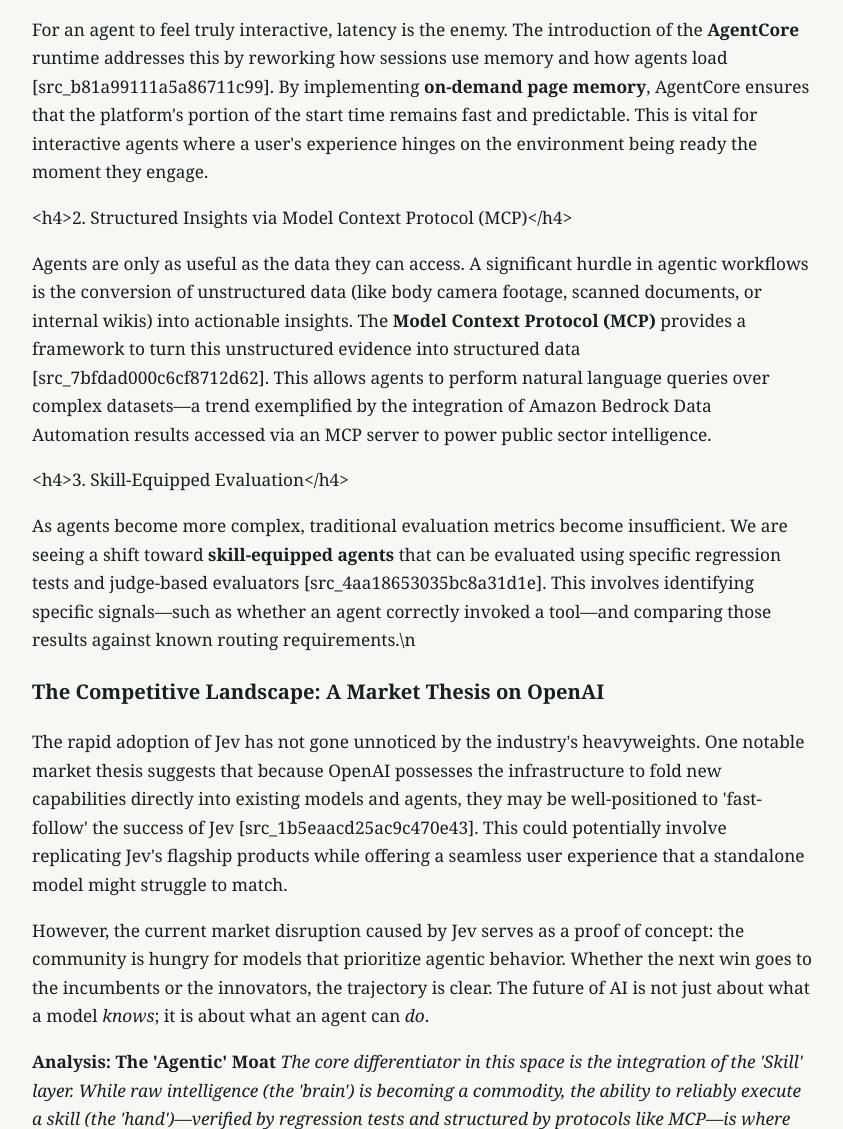
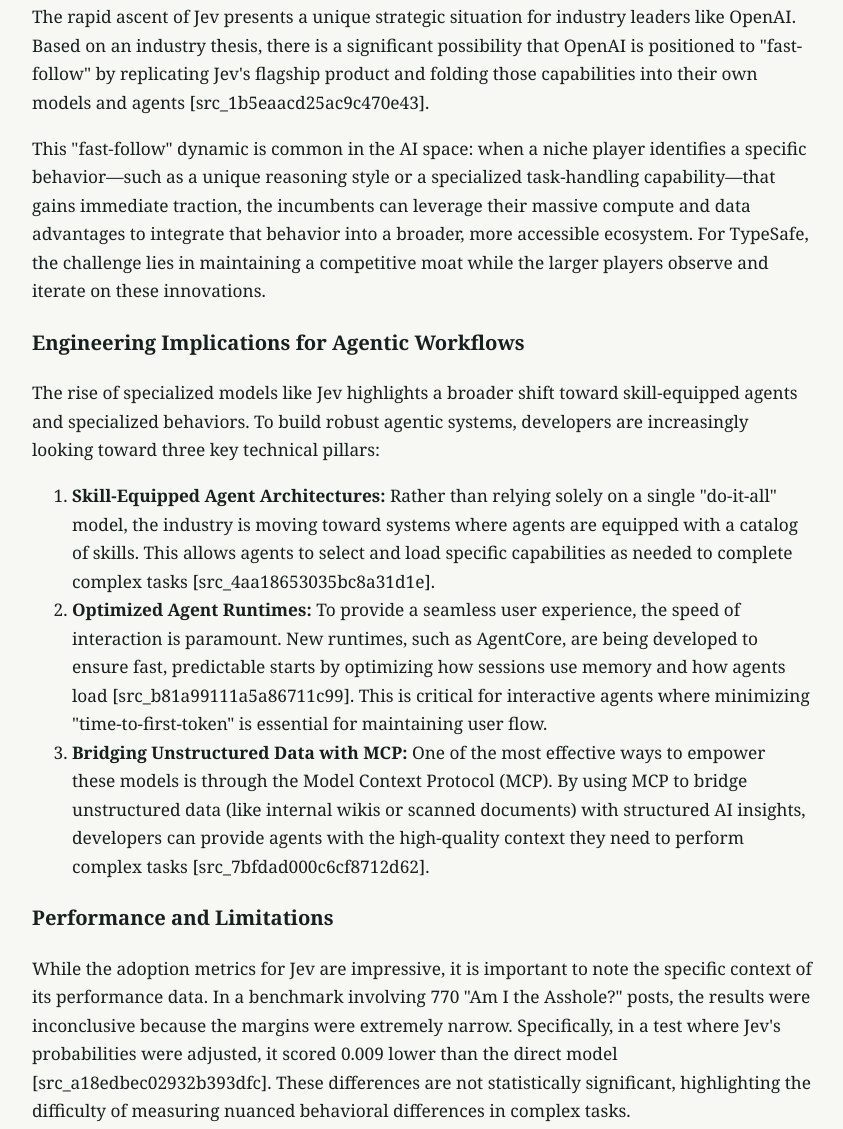
Before and after one commit to OrchestronAI/AIResearch, a plain HTML site: page articles/kev-and-jev/index.html in a window 1280 px wide. Shown: the part 1671-2800 px from the top of the page, without its empty margins (218-1061 px from the left). Drawn offline with Linux system fonts and the light colour scheme.

Commit message:
Publish The Jev Phenomenon: Rapid Adoption and the 'Fast-Follow' Dynamics of Agentic AI

```diff
--- a/articles/kev-and-jev/index.html
+++ b/articles/kev-and-jev/index.html
@@ -1,23 +1,24 @@
 <!doctype html>
 <html lang="en"><head><meta charset="utf-8"><meta name="viewport" content="width=device-width,initial-scale=1">
-<title>The Rise of Jev: Catalyzing the Agentic Era of AI · AI Intelligence</title><link rel="canonical" href="https://orchestronai.github.io/AIResearch/articles/kev-and-jev/">
+<title>The Jev Phenomenon: Rapid Adoption and the &#39;Fast-Follow&#39; Dynamics of Agentic AI · AI Intelligence</title><link rel="canonical" href="https://orchestronai.github.io/AIResearch/articles/kev-and-jev/">
 <link rel="stylesheet" href="https://orchestronai.github.io/AIResearch/assets/site-ce0cb0289bdd.css"><script defer src="https://orchestronai.github.io/AIResearch/assets/site-e74c02c86c87.js"></script>
-<meta name="aipub-version" content="ec4a9c9352f6db8f9623189142935b6312b3580f6aca1a170e8dd3f86c4cd42d"><meta property="og:title" content="The Rise of Jev: Catalyzing the Agentic Era of AI"><meta property="og:description" content="The rapid adoption of TypeSafe&#39;s &#39;Jev&#39; model highlights a pivotal shift in the AI landscape: moving from raw model intelligence to &#39;skill-equipped&#39; agents. This article explores the engineering implications of this shift, including the importance of low-latency runtimes like AgentCore, the Model Context Protocol (MCP) for data structuring, and a market thesis regarding the potential competitive response from industry giants like OpenAI."><meta property="og:image" content="https://orchestronai.github.io/AIResearch/articles/kev-and-jev/cover-8c9828a0bd90.png"><meta property="og:type" content="article"></head><body><a class="skip-link" href="#content">Skip to content</a>
+<meta name="aipub-version" content="d9381fd3287897d7d1b71517bc30a254a32f9c77de33bad85792e91acf7d84a3"><meta property="og:title" content="The Jev Phenomenon: Rapid Adoption and the &#39;Fast-Follow&#39; Dynamics of Agentic AI"><meta property="og:description" content="The rapid rise of &#39;Jev&#39;, a new model spin by TypeSafe, highlights a shift toward specialized model behaviors. While Jev has seen unprecedented adoption speeds on platforms like Vercel, it also creates a strategic opportunity for incumbents like OpenAI to &#39;fast-follow&#39; by integrating similar capabilities into broader agentic ecosystems. This article explores the technical implications for agentic workflows, including the use of Model Context Protocol (MCP) and optimized runtimes."><meta property="og:image" content="https://orchestronai.github.io/AIResearch/articles/kev-and-jev/cover-7665b4daa324.png"><meta property="og:type" content="article"></head><body><a class="skip-link" href="#content">Skip to content</a>
 <header class="site-header"><a class="brand" href="https://orchestronai.github.io/AIResearch/">AI Intelligence</a><nav aria-label="Primary"><a href="https://orchestronai.github.io/AIResearch/">Latest</a><a href="https://orchestronai.github.io/AIResearch/feed.xml">RSS</a><button id="theme-toggle" type="button" aria-label="Toggle color theme">◐</button></nav></header>
-<main id="content"><article class="article"><p class="meta">agents · 2026-10-12</p><h1>The Rise of Jev: Catalyzing the Agentic Era of AI</h1><p class="dek">The rapid adoption of TypeSafe&#39;s &#39;Jev&#39; model highlights a pivotal shift in the AI landscape: moving from raw model intelligence to &#39;skill-equipped&#39; agents. This article explores the engineering implications of this shift, including the importance of low-latency runtimes like AgentCore, the Model Context Protocol (MCP) for data structuring, and a market thesis regarding the potential competitive response from industry giants like OpenAI.</p><img class="cover" src="cover-8c9828a0bd90.png" alt="Cover for The Rise of Jev: Catalyzing the Agentic Era of AI" width="1200" height="630"><div class="prose"><h2>The Jev Phenomenon: A Catalyst for the Agentic Era</h2>
-<p>In the rapidly evolving landscape of Large Language Models (LLMs), a new player has emerged with startling velocity. TypeSafe’s 'Jev' has achieved a milestone rarely seen in the industry: according to Vercel, Jev was adopted faster than any other model in AI Gateway history [src_1b5eaacd25ac9c470e43]. While the specific architectural nuances of Jev remain partially veiled, its meteoric rise signals a fundamental shift in how the industry perceives and utilizes AI.</p>
-<p>We are moving away from a period defined by raw model parameters and toward an era of <strong>Agentic AI</strong>. In this new paradigm, the value of a model is measured not just by its reasoning capabilities, but by its ability to act as a 'skill-equipped' agent capable of navigating complex data layers and executing multi-step workflows.</p>
-<h3>From Intelligence to Agency: The Engineering Shift</h3>
-<p>The success of Jev highlights several critical engineering requirements for the next generation of AI applications. To move from a chatbot to a functional agent, developers must solve for three core pillars:</p>
-&lt;h4&gt;1. High-Speed, Interactive Runtimes&lt;/h4&gt;
-<p>For an agent to feel truly interactive, latency is the enemy. The introduction of the <strong>AgentCore</strong> runtime addresses this by reworking how sessions use memory and how agents load [src_b81a99111a5a86711c99]. By implementing <strong>on-demand page memory</strong>, AgentCore ensures that the platform's portion of the start time remains fast and predictable. This is vital for interactive agents where a user's experience hinges on the environment being ready the moment they engage.</p>
-&lt;h4&gt;2. Structured Insights via Model Context Protocol (MCP)&lt;/h4&gt;
-<p>Agents are only as useful as the data they can access. A significant hurdle in agentic workflows is the conversion of unstructured data (like body camera footage, scanned documents, or internal wikis) into actionable insights. The <strong>Model Context Protocol (MCP)</strong> provides a framework to turn this unstructured evidence into structured data [src_7bfdad000c6cf8712d62]. This allows agents to perform natural language queries over complex datasets—a trend exemplified by the integration of Amazon Bedrock Data Automation results accessed via an MCP server to power public sector intelligence.</p>
-&lt;h4&gt;3. Skill-Equipped Evaluation&lt;/h4&gt;
-<p>As agents become more complex, traditional evaluation metrics become insufficient. We are seeing a shift toward <strong>skill-equipped agents</strong> that can be evaluated using specific regression tests and judge-based evaluators [src_4aa18653035bc8a31d1e]. This involves identifying specific signals—such as whether an agent correctly invoked a tool—and comparing those results against known routing requirements.\n</p>
-<h3>The Competitive Landscape: A Market Thesis on OpenAI</h3>
-<p>The rapid adoption of Jev has not gone unnoticed by the industry's heavyweights. One notable market thesis suggests that because OpenAI possesses the infrastructure to fold new capabilities directly into existing models and agents, they may be well-positioned to 'fast-follow' the success of Jev [src_1b5eaacd25ac9c470e43]. This could potentially involve replicating Jev's flagship products while offering a seamless user experience that a standalone model might struggle to match.</p>
-<p>However, the current market disruption caused by Jev serves as a proof of concept: the community is hungry for models that prioritize agentic behavior. Whether the next win goes to the incumbents or the innovators, the trajectory is clear. The future of AI is not just about what a model <em>knows</em>; it is about what an agent can <em>do</em>.</p>
-<p><strong>Analysis: The 'Agentic' Moat</strong>
-<em>The core differentiator in this space is the integration of the 'Skill' layer. While raw intelligence (the 'brain') is becoming a commodity, the ability to reliably execute a skill (the 'hand')—verified by regression tests and structured by protocols like MCP—is where the next generation of value will be captured.</em></p>
-</div><section class="references"><h2>Sources</h2><ol><li><a href="https://arcturus-labs.com/blog/2026/09/21/will-openai-eat-jevs-lunch">OpenAI is well positioned to fast-follow Jev</a></li><li><a href="https://aws.amazon.com/blogs/machine-learning/the-new-agentcore-runtime-elastic-optimized-and-consistently-fast-starts">The new AgentCore runtime: Elastic, optimized, and consistently fast starts</a></li></ol></section></article></main><footer>Independent, source-linked AI market intelligence.</footer></body></html>
+<main id="content"><article class="article"><p class="meta">agents · 2026-10-16</p><h1>The Jev Phenomenon: Rapid Adoption and the &#39;Fast-Follow&#39; Dynamics of Agentic AI</h1><p class="dek">The rapid rise of &#39;Jev&#39;, a new model spin by TypeSafe, highlights a shift toward specialized model behaviors. While Jev has seen unprecedented adoption speeds on platforms like Vercel, it also creates a strategic opportunity for incumbents like OpenAI to &#39;fast-follow&#39; by integrating similar capabilities into broader agentic ecosystems. This article explores the technical implications for agentic workflows, including the use of Model Context Protocol (MCP) and optimized runtimes.</p><img class="cover" src="cover-7665b4daa324.png" alt="Cover for The Jev Phenomenon: Rapid Adoption and the &#39;Fast-Follow&#39; Dynamics of Agentic AI" width="1200" height="630"><div class="prose"><h2>The Jev Phenomenon: Rapid Adoption and the 'Fast-Follow' Dynamics of Agentic AI</h2>
+<p>In the rapidly evolving landscape of Large Language Models (LLMs), the emergence of &quot;Jev&quot;—a new spin on model behavior developed by TypeSafe—has signaled a significant shift in how the community interacts with and adopts specialized AI capabilities. According to Vercel, Jev was adopted faster than any other model in AI Gateway history [src_1b5eaacd25ac9c470e43]. This unprecedented velocity highlights a growing demand for specific, high-utility behaviors that go beyond general-purpose chat.</p>
+<h3>The 'Fast-Follow' Thesis for Incumbents</h3>
+<p>The rapid ascent of Jev presents a unique strategic situation for industry leaders like OpenAI. Based on an industry thesis, there is a significant possibility that OpenAI is positioned to &quot;fast-follow&quot; by replicating Jev's flagship product and folding those capabilities into their own models and agents [src_1b5eaacd25ac9c470e43].</p>
+<p>This &quot;fast-follow&quot; dynamic is common in the AI space: when a niche player identifies a specific behavior—such as a unique reasoning style or a specialized task-handling capability—that gains immediate traction, the incumbents can leverage their massive compute and data advantages to integrate that behavior into a broader, more accessible ecosystem. For TypeSafe, the challenge lies in maintaining a competitive moat while the larger players observe and iterate on these innovations.</p>
+<h3>Engineering Implications for Agentic Workflows</h3>
+<p>The rise of specialized models like Jev highlights a broader shift toward skill-equipped agents and specialized behaviors. To build robust agentic systems, developers are increasingly looking toward three key technical pillars:</p>
+<ol>
+<li><strong>Skill-Equipped Agent Architectures:</strong> Rather than relying solely on a single &quot;do-it-all&quot; model, the industry is moving toward systems where agents are equipped with a catalog of skills. This allows agents to select and load specific capabilities as needed to complete complex tasks [src_4aa18653035bc8a31d1e].</li>
+<li><strong>Optimized Agent Runtimes:</strong> To provide a seamless user experience, the speed of interaction is paramount. New runtimes, such as AgentCore, are being developed to ensure fast, predictable starts by optimizing how sessions use memory and how agents load [src_b81a99111a5a86711c99]. This is critical for interactive agents where minimizing &quot;time-to-first-token&quot; is essential for maintaining user flow.</li>
+<li><strong>Bridging Unstructured Data with MCP:</strong> One of the most effective ways to empower these models is through the Model Context Protocol (MCP). By using MCP to bridge unstructured data (like internal wikis or scanned documents) with structured AI insights, developers can provide agents with the high-quality context they need to perform complex tasks [src_7bfdad000c6cf8712d62].</li>
+</ol>
+<h3>Performance and Limitations</h3>
+<p>While the adoption metrics for Jev are impressive, it is important to note the specific context of its performance data. In a benchmark involving 770 &quot;Am I the Asshole?&quot; posts, the results were inconclusive because the margins were extremely narrow. Specifically, in a test where Jev's probabilities were adjusted, it scored 0.009 lower than the direct model [src_a18edbec02932b393dfc]. These differences are not statistically significant, highlighting the difficulty of measuring nuanced behavioral differences in complex tasks.</p>
+<p>Furthermore, the specific architectural details of Jev remain less transparent than the adoption metrics provided by Vercel. This underscores a key theme in the current AI era: <strong>behavioral adoption often precedes architectural transparency.</strong></p>
+<h3>Conclusion</h3>
+<p>The Jev phenomenon illustrates a market moving toward specialized, high-velocity adoption of model behaviors. As the industry moves toward more complex agentic systems, the ability to quickly identify, adopt, and integrate these behaviors—while leveraging tools like MCP and optimized runtimes—will be the differentiator for successful AI applications.</p>
+</div><section class="references"><h2>Sources</h2><ol><li><a href="https://arcturus-labs.com/blog/2026/09/21/will-openai-eat-jevs-lunch">OpenAI is well positioned to fast-follow Jev</a></li><li><a href="https://github.com/dchristopoulos/jev-aita">Jev vs. LLMs on 770 &#34;Am I the Asshole?&#34; posts</a></li></ol></section></article></main><footer>Independent, source-linked AI market intelligence.</footer></body></html>
```
Also changed, not shown: categories/agents/index.html (+1 -1 lines), feed.xml (+1 -1 lines), index.html (+1 -1 lines), search-index.json (+1 -1 lines), articles/kev-and-jev/cover-7665b4daa324.png (added).
